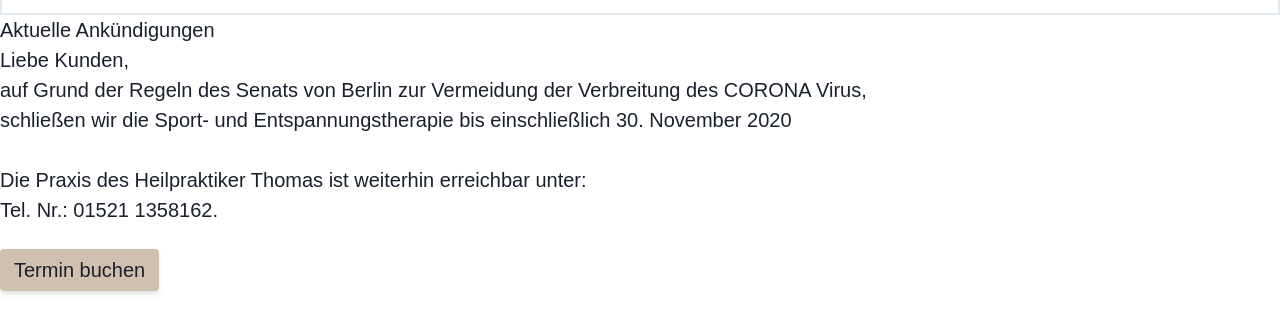
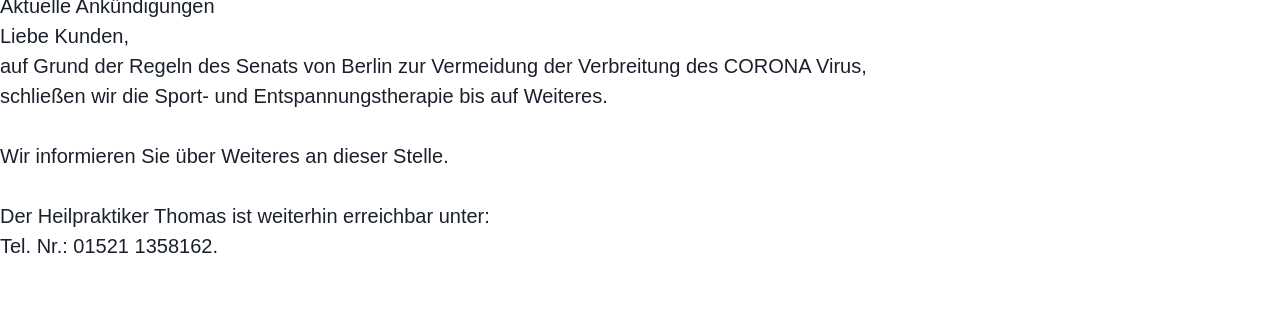
Before and after one commit to mmlkrx/sport-entspannungstherapie.de, an Eleventy site: page site/index.njk in a window 1280 px wide. Shown: the part 193-509 px from the top of the page. Built offline with nearby package versions, Linux system fonts and the light colour scheme; Eleventy itself is replaced by a stand-in of ours; files that its build step writes are made by us from their sources; a script that the page names is missing; a web font is replaced by a local one.

Commit message:
Update Ankündigung “2019-11-18_sick-notice” (#38)
Automatically generated. Merged on Netlify CMS.

```diff
--- a/site/announcements/2019-11-18_sick-notice.md
+++ b/site/announcements/2019-11-18_sick-notice.md
@@ -5,11 +5,11 @@ show: true
 ---
 Liebe Kunden,
 
-auf Grund der Regeln des Senats von Berlin zur Vermeidung der Verbreitung des CORONA Virus, </br >schließen wir die Sport- und Entspannungstherapie bis einschließlich 30. November 2020
+auf Grund der Regeln des Senats von Berlin zur Vermeidung der Verbreitung des CORONA Virus, </br >schließen wir die Sport- und Entspannungstherapie bis auf Weiteres.
+
+</br >Wir informieren Sie über Weiteres an dieser Stelle.
 </br ></br >
-Die Praxis des Heilpraktiker Thomas ist weiterhin erreichbar unter:</br > Tel. Nr.: 01521 1358162.
-</br ></br >
-<a href="https://connect.shore.com/bookings/heilpraxis-rasayana/services?locale=de&origin=standalone" target="_blank" class="px-3 py-2 border-solid border-2 rounded border-transparent bg-beige-500 shadow-md hover:shadow-lg">Termin buchen</a>
+Der Heilpraktiker Thomas ist weiterhin erreichbar unter:</br > Tel. Nr.: 01521 1358162.
 
 <!--
 bei einem Besuch der Sport- und Entspannungstherapie sind folgende Regeln zu beachten:
@@ -26,5 +26,5 @@ bei einem Besuch der Sport- und Entspannungstherapie sind folgende Regeln zu bea
 
 Es grüßt Sie Ihre Caro
 
-\\*\\*\==>\\*\\* Zur Zeit ist im Studio nur \\*\\*Barzahlung\\*\\* möglich! \\*\\*<==\\*\\*
+\\\\*\\\\*\==>\\\\*\\\\* Zur Zeit ist im Studio nur \\\\*\\\\*Barzahlung\\\\*\\\\* möglich! \\\\*\\\\*<==\\\\*\\\\*
 -->
```
